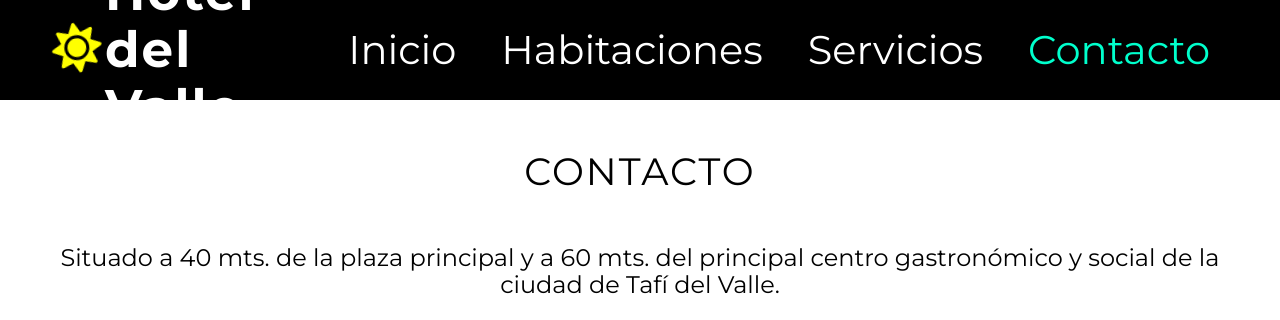
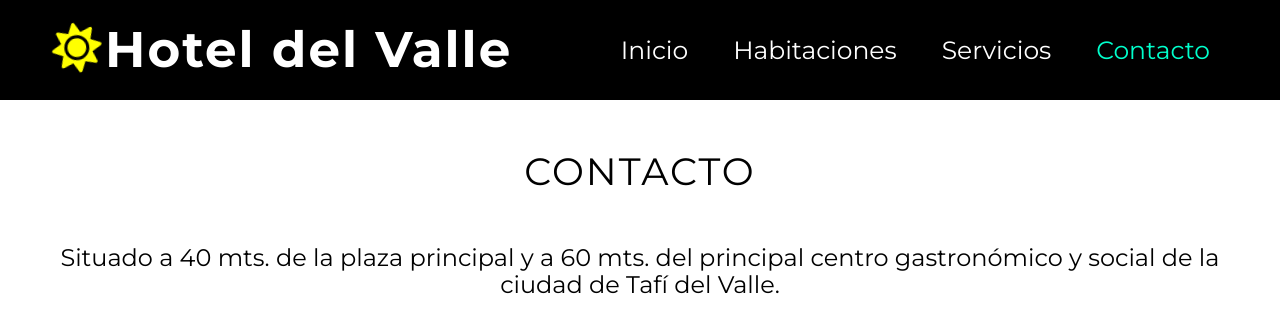
Before and after one commit to mbordon22/ModeloHotel, a website: page contacto.html in a window 1280 px wide. Shown: the top 320 px of the page. Drawn offline with nearby package versions, Linux system fonts and the light colour scheme.

Commit message:
tamaño de fuente nav

```diff
--- a/src/scss/layout/_header.scss
+++ b/src/scss/layout/_header.scss
@@ -393,6 +393,10 @@
                     font-size: 4rem;
                 }
 
+                @include escritorio{
+                    font-size: 2.5rem;
+                }
+
                 &:hover {
                     background-color: #e1e1e1;
                     color: $negro;
```
Also changed, not shown: build/css/app.css.
